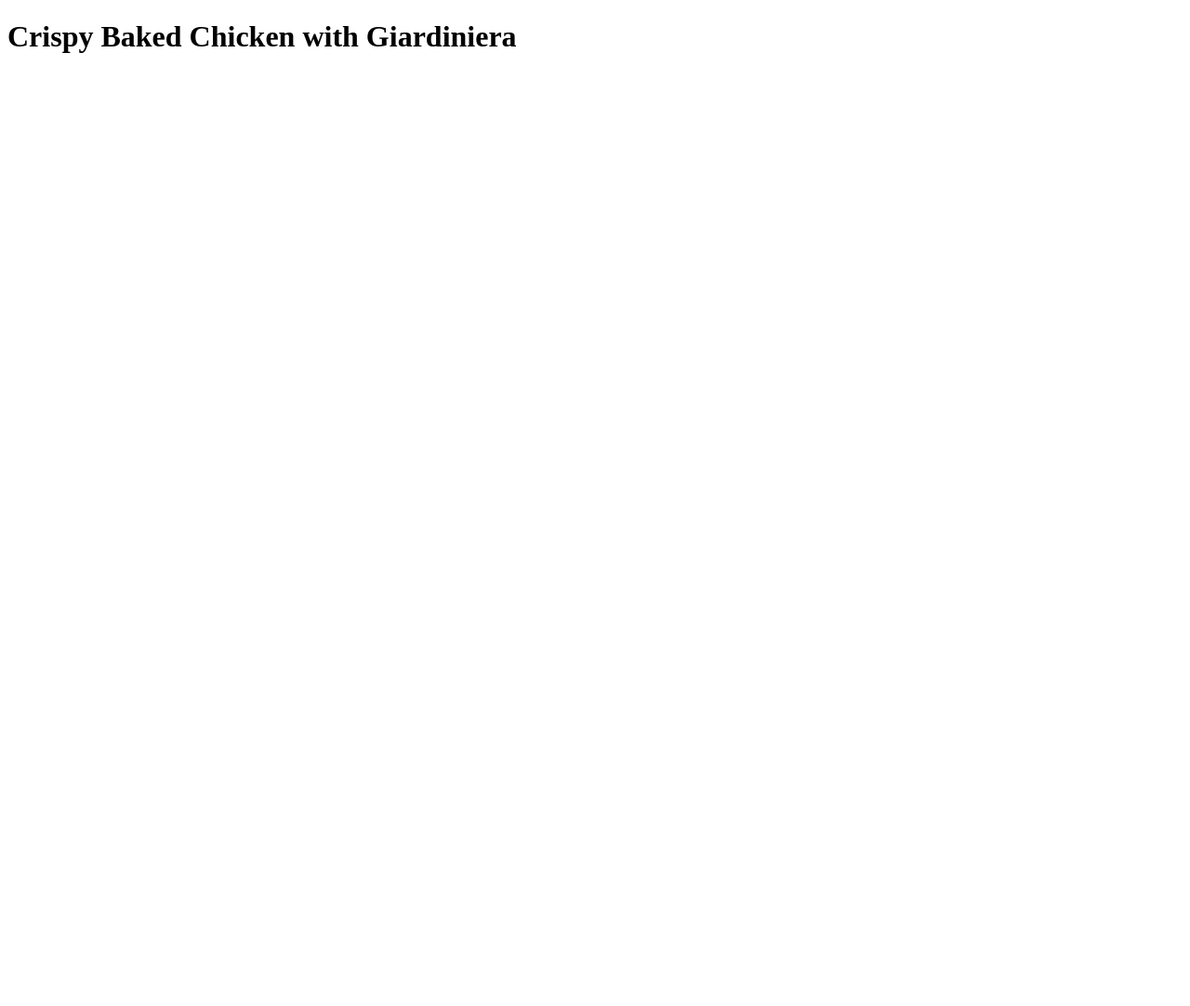
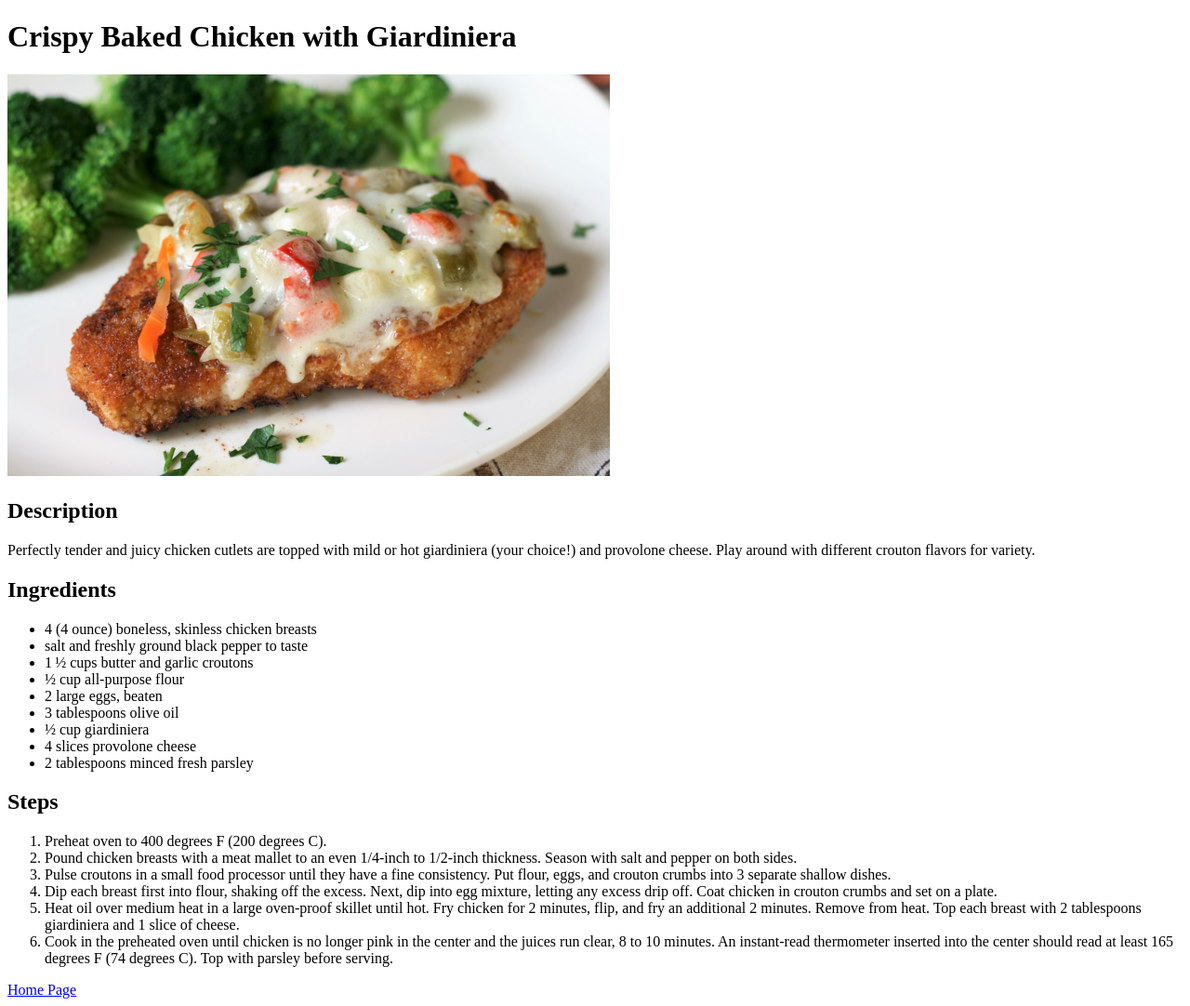
Before and after one commit to hardilarora/odin-recipes, a plain HTML site: page recipes/baked-chicken.html in a window 1280 px wide. Shown: the whole page at 93% size. Before the commit the page ends 800 px from the top, so only its background shows below. Drawn offline with Linux system fonts and the light colour scheme.

Commit message:
baked-chicken.html completed and folder for images added

```diff
--- a/recipes/baked-chicken.html
+++ b/recipes/baked-chicken.html
@@ -8,5 +8,33 @@
 </head>
 <body>
     <h1>Crispy Baked Chicken with Giardiniera</h1>
+    <img src="../images/baked-chicken.jpg" alt="image of dish" width="648" height="432">
+
+    <h2>Description</h2>
+    <p>Perfectly tender and juicy chicken cutlets are topped with mild or hot giardiniera (your choice!) and provolone cheese. Play around with different crouton flavors for variety.</p>
+
+    <h2>Ingredients</h2>
+    <ul>
+        <li>4 (4 ounce) boneless, skinless chicken breasts</li>
+        <li>salt and freshly ground black pepper to taste</li>
+        <li>1 ½ cups butter and garlic croutons</li>
+        <li>½ cup all-purpose flour</li>
+        <li>2 large eggs, beaten</li>
+        <li>3 tablespoons olive oil</li>
+        <li>½ cup giardiniera</li>
+        <li>4 slices provolone cheese</li>
+        <li>2 tablespoons minced fresh parsley</li>
+    </ul>
+
+    <h2>Steps</h2>
+    <ol>
+        <li>Preheat oven to 400 degrees F (200 degrees C).</li>
+        <li>Pound chicken breasts with a meat mallet to an even 1/4-inch to 1/2-inch thickness. Season with salt and pepper on both sides.</li>
+        <li>Pulse croutons in a small food processor until they have a fine consistency. Put flour, eggs, and crouton crumbs into 3 separate shallow dishes.</li>
+        <li>Dip each breast first into flour, shaking off the excess. Next, dip into egg mixture, letting any excess drip off. Coat chicken in crouton crumbs and set on a plate.</li>
+        <li>Heat oil over medium heat in a large oven-proof skillet until hot. Fry chicken for 2 minutes, flip, and fry an additional 2 minutes. Remove from heat. Top each breast with 2 tablespoons giardiniera and 1 slice of cheese.</li>
+        <li>Cook in the preheated oven until chicken is no longer pink in the center and the juices run clear, 8 to 10 minutes. An instant-read thermometer inserted into the center should read at least 165 degrees F (74 degrees C). Top with parsley before serving.</li>
+    </ol>
+    <a href="../index.html">Home Page</a>
 </body>
 </html>
```
Also changed, not shown: index.html (+3 -1 lines), images/baked-chicken.jpg (added).
